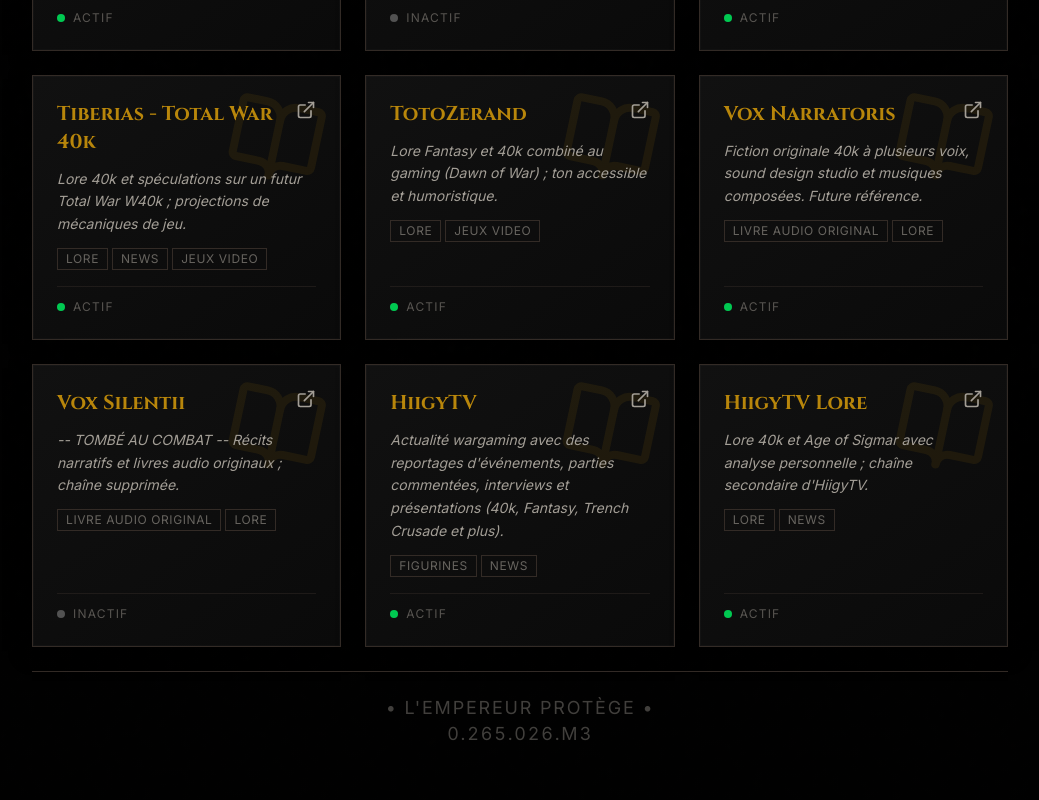
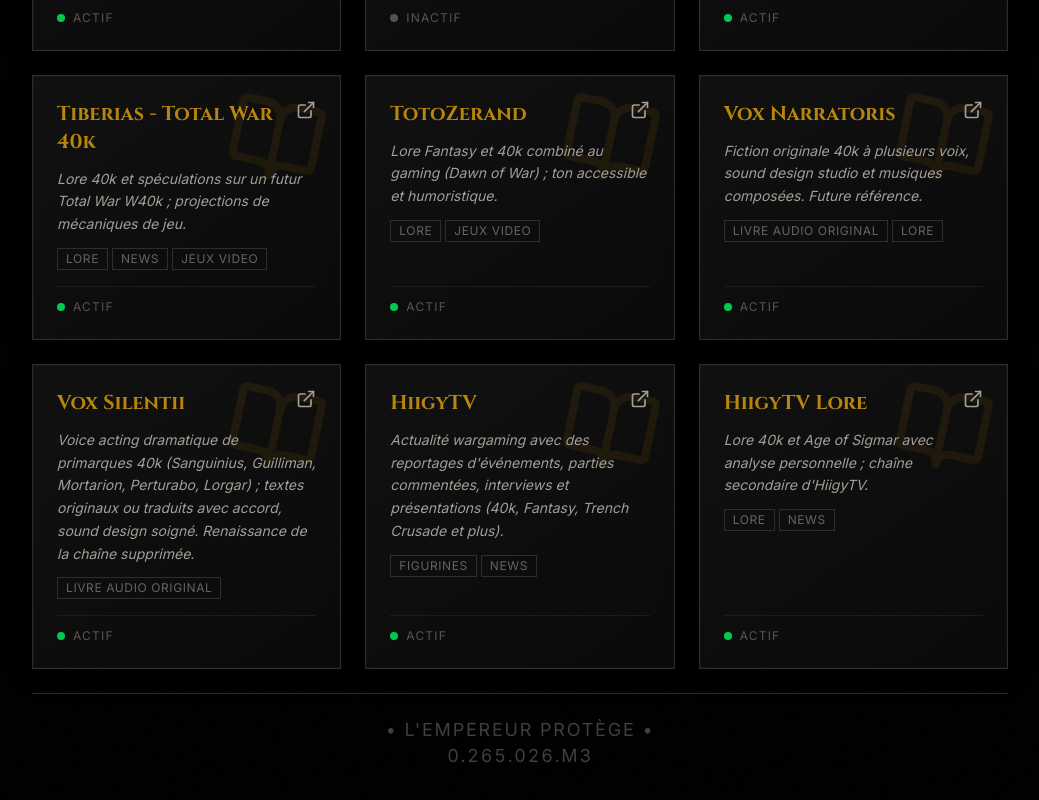
Before and after one commit to Kalcinator/Archives-du-Lore, a React (Vite) app: page / in a window 1280 px wide. Shown: the part 4654-5454 px from the top of the page, without its empty margins (120-1159 px from the left). Built offline with nearby package versions, Linux system fonts and the light colour scheme.

Commit message:
Ajout Vox Silentii, qui en fait n'était pas ded !

```diff
--- a/src/data/channels.data.ts
+++ b/src/data/channels.data.ts
@@ -384,11 +384,11 @@
   },
   {
     name: "Vox Silentii",
-    url: "https://www.youtube.com/@VoxSilentii-bh5ok",
+    url: "https://www.youtube.com/@VoxSilentii-b",
     description:
-      "-- TOMBÉ AU COMBAT -- Récits narratifs et livres audio originaux ; chaîne supprimée.",
-    status: "dead",
-    tags: ["livre-audio-original", "lore"],
+      "Voice acting dramatique de primarques 40k (Sanguinius, Guilliman, Mortarion, Perturabo, Lorgar) ; textes originaux ou traduits avec accord, sound design soigné. Renaissance de la chaîne supprimée.",
+    status: "active",
+    tags: ["livre-audio-original"],
   },
   {
     name: "HiigyTV",
```
